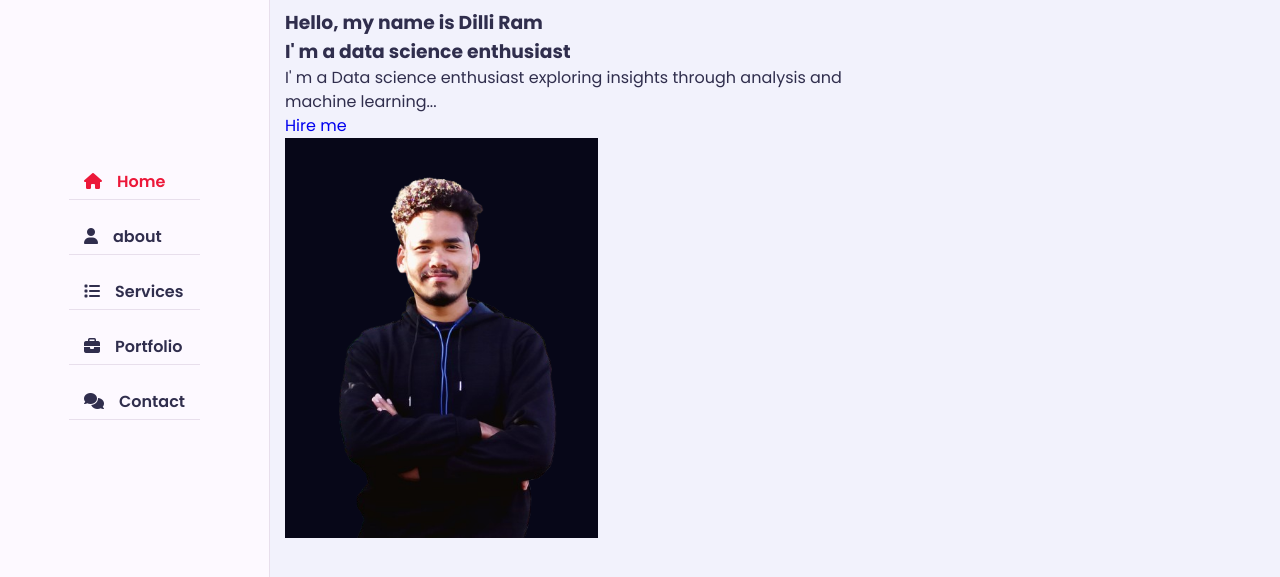
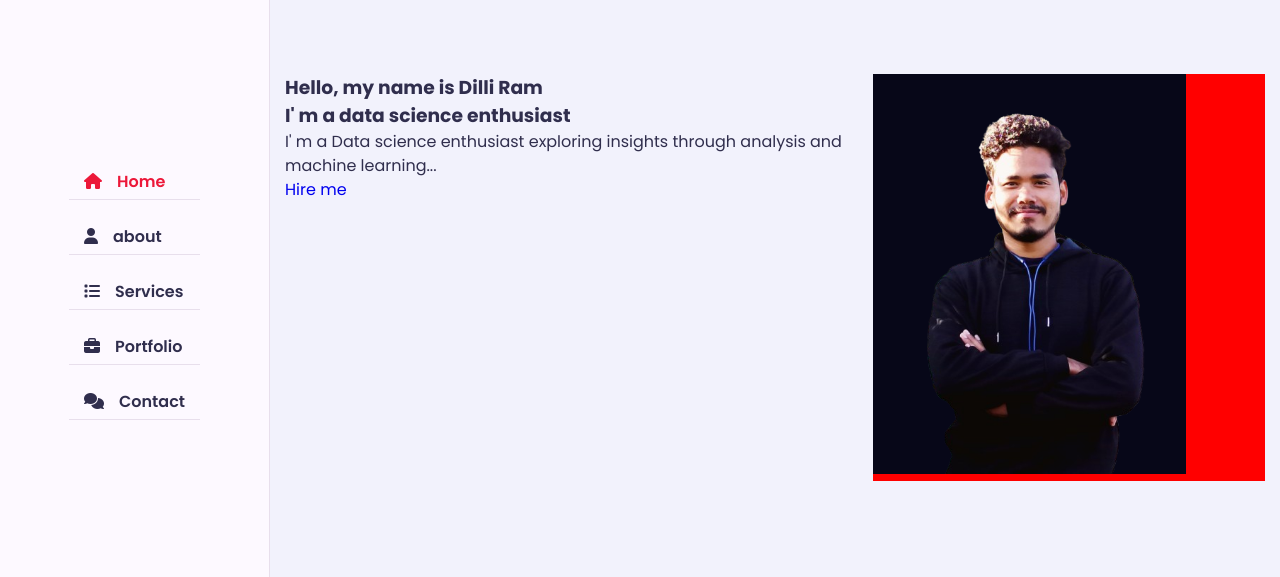
Before and after one commit to dilliram-code/Portfolio, a plain HTML site: page index.html in a window 1280 px wide. Shown: the part 123-700 px from the top of the page. Drawn offline with Linux system fonts and the light colour scheme; a web font is replaced by a local one.

Commit message:
fix: bug resolved by removing flex-direction: column property which was added for the trial

```diff
--- a/css/styles.css
+++ b/css/styles.css
@@ -63,7 +63,7 @@ ul {
 .row {
   display: flex;
   flex-wrap: wrap;
-  flex-direction: column; /*This property is absent in actual code, it's injected by self*/
+  /* flex-direction: column; This property is absent in actual code, it's injected by self */
   margin-left: -15px;
   margin-right: -15px;
   position: relative;
@@ -207,6 +207,7 @@ ul {
 .home .home-img {
   flex: 0 0 40%;
   max-width: 40%;
+  background: red;
 }
 
 .home .home-img img {
```
